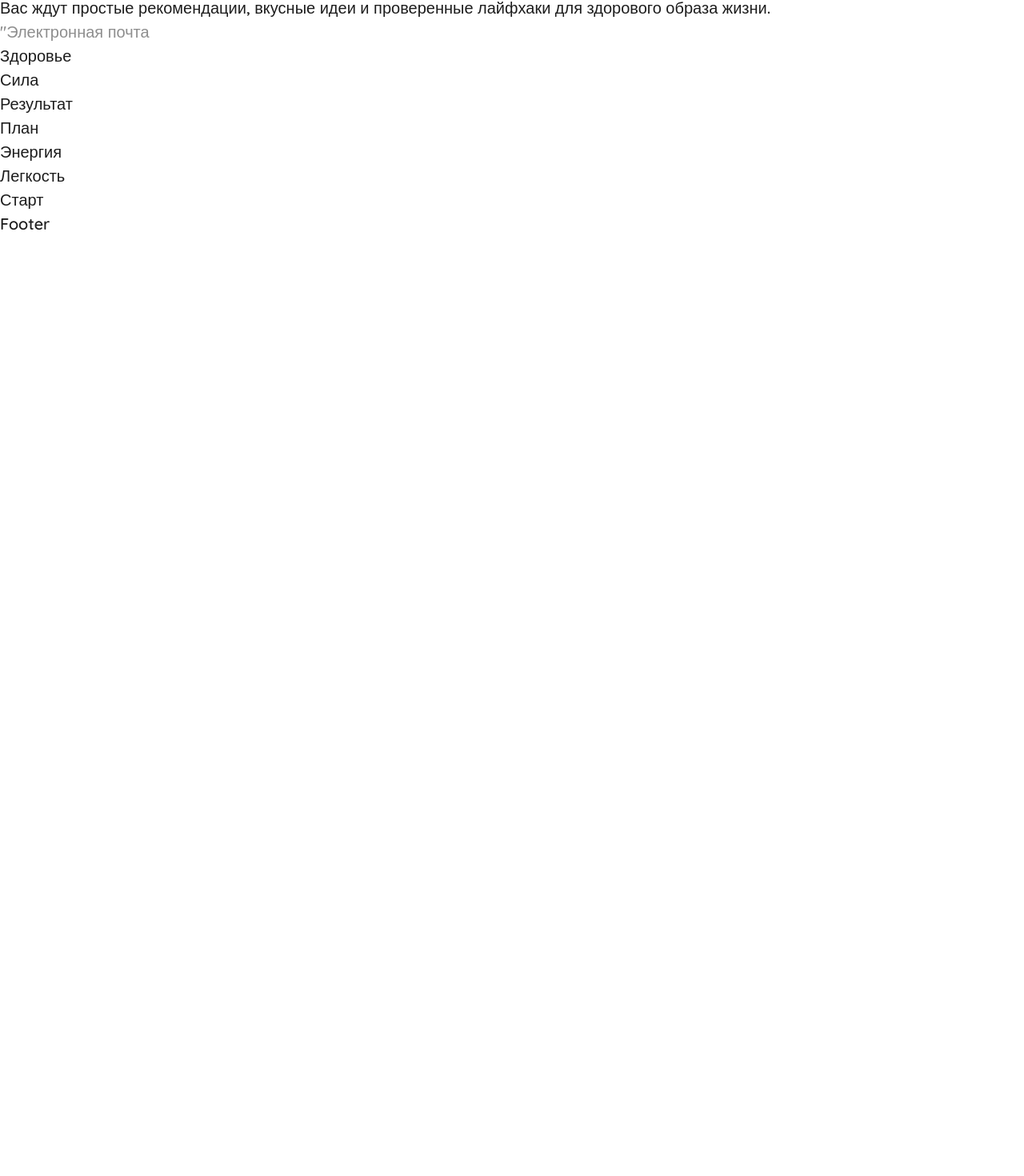
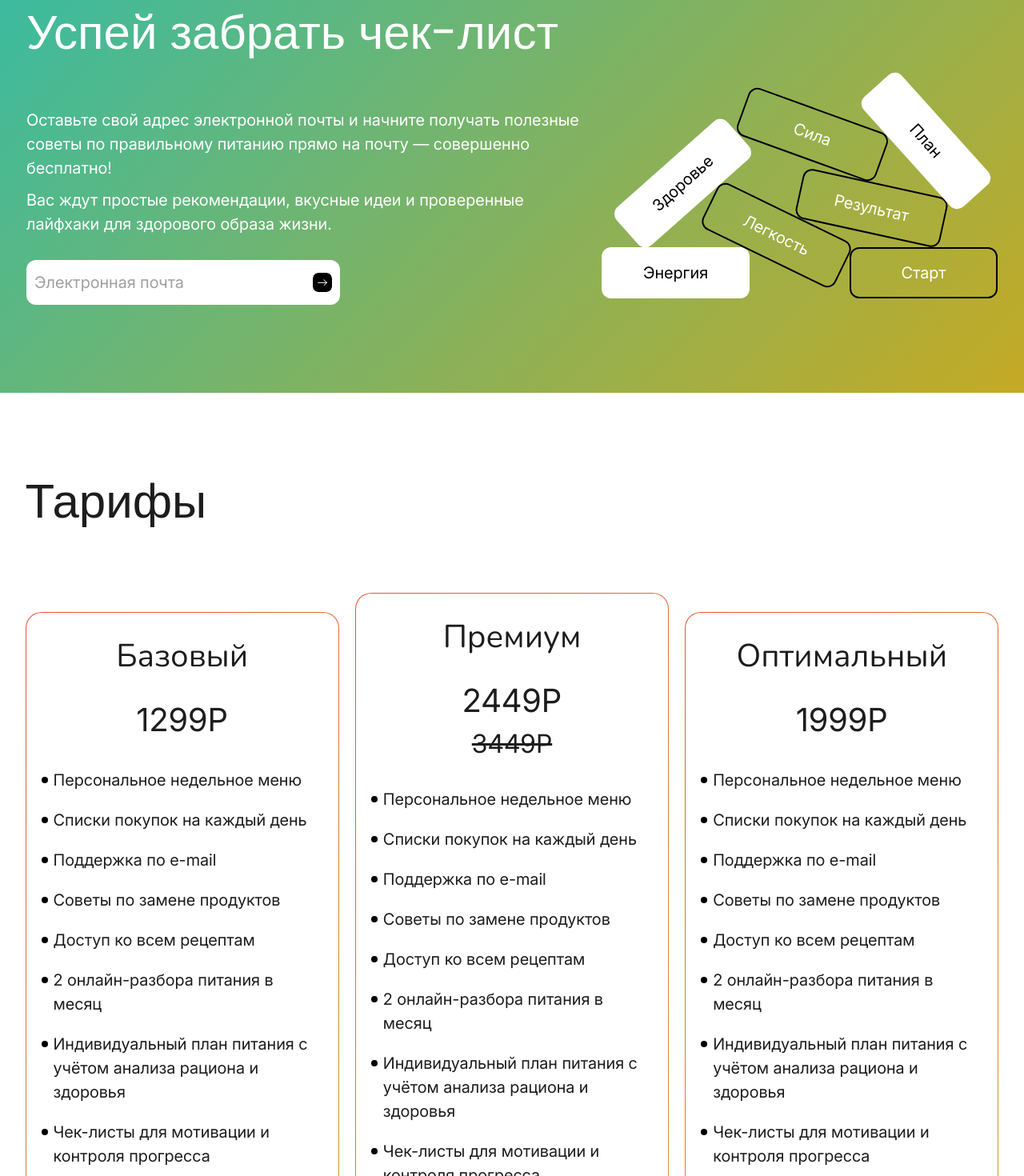
Before and after one commit to Anatoliy2024/healthy-food, a Next.js app: page / in a window 1280 px wide. Shown: the part 10413-11883 px from the top of the page at 80% size. Before the commit the page ends 10708 px from the top, so only its background shows below. Built offline with nearby package versions, Linux system fonts and the light colour scheme.

Commit message:
add TariffBlock and change css

```diff
--- /dev/null
+++ b/src/assets/svg/ArrowWhite.tsx
@@ -0,0 +1,26 @@
+export function ArrowWhite() {
+  return (
+    <svg
+      width="24"
+      height="24"
+      viewBox="0 0 24 24"
+      fill="none"
+      xmlns="http://www.w3.org/2000/svg"
+    >
+      <g clipPath="url(#clip0_8614_736)">
+        <rect width="24" height="24" rx="6.66667" fill="black" />
+        <path
+          d="M6.66669 12.2671H17.4561M17.4561 12.2671L13.7561 8.66699M17.4561 12.2671L14.0561 15.567"
+          stroke="white"
+          strokeLinecap="round"
+          strokeLinejoin="round"
+        />
+      </g>
+      <defs>
+        <clipPath id="clip0_8614_736">
+          <rect width="24" height="24" rx="6.66667" fill="white" />
+        </clipPath>
+      </defs>
+    </svg>
+  )
+}
--- a/src/components/CheckList/CheckList.module.scss
+++ b/src/components/CheckList/CheckList.module.scss
@@ -1,2 +1,121 @@
+@mixin block-style {
+  border: 2px solid black;
+  color: white;
+}
+@mixin block-style-different {
+  color: black;
+  background: white;
+}
+
 .wrapper {
+  background: var(--color-gradient-3);
+  padding: 90px 0 110px 0;
+  color: white;
+  margin-bottom: 90px;
+  h3 {
+    font-size: var(--fs-xsl);
+    font-family: var(--font-poppins), sans-serif;
+  }
+  .container {
+    font-family: var(--font-inter), sans-serif;
+    font-size: var(--fs-lg);
+    max-width: 1214px;
+    margin: 0 auto;
+    .content {
+      //   padding-top: 50px;
+      display: flex;
+      gap: 10px;
+
+      .offer {
+        // max-width: 709px;
+        padding-top: 50px;
+
+        flex: 0 1 709px;
+        div:first-child {
+          display: flex;
+          flex-direction: column;
+          gap: 10px;
+          padding-bottom: 30px;
+        }
+        div:last-child {
+          padding: 13px 10px;
+          border-radius: 12px;
+          background: white;
+          color: black;
+          max-width: 392px;
+          display: flex;
+          gap: 10px;
+          justify-content: space-between;
+          align-items: center;
+          & > svg:hover {
+            cursor: pointer;
+            transform: scale(1.1);
+          }
+        }
+        input {
+          flex: 1;
+        }
+        input::placeholder {
+          color: #a0a0a0;
+          opacity: 1; /* важно для Firefox */
+        }
+      }
+      .principles {
+        flex: 0 0 495px;
+        height: 288px;
+        // flex: 1;
+        position: relative;
+        div {
+          width: 185px;
+          height: 64px;
+          display: flex;
+          justify-content: center;
+          align-items: center;
+
+          border-radius: 12px;
+          position: absolute;
+        }
+        div:nth-child(1) {
+          @include block-style-different;
+          transform: rotate(-41.59deg);
+          bottom: 112px;
+          left: 9px;
+        }
+        div:nth-child(2) {
+          @include block-style;
+          transform: rotate(19.94deg);
+          top: 51px;
+          left: 171px;
+        }
+        div:nth-child(3) {
+          @include block-style;
+          transform: rotate(12.37deg);
+          right: 65px;
+          bottom: 81px;
+        }
+        div:nth-child(4) {
+          @include block-style-different;
+          transform: rotate(48deg);
+          top: 59px;
+          right: -3px;
+        }
+        div:nth-child(5) {
+          @include block-style-different;
+          bottom: 0;
+          left: 0;
+        }
+        div:nth-child(6) {
+          @include block-style;
+          transform: rotate(25.96deg);
+          bottom: 47px;
+          left: 126px;
+        }
+        div:nth-child(7) {
+          @include block-style;
+          right: 0;
+          bottom: 0;
+        }
+      }
+    }
+  }
 }
--- a/src/components/CheckList/CheckList.tsx
+++ b/src/components/CheckList/CheckList.tsx
@@ -1,11 +1,12 @@
+import { ArrowWhite } from "@/assets/svg/ArrowWhite"
 import style from "./CheckList.module.scss"
 export function CheckList() {
   return (
     <div className={style.wrapper}>
       <div className={style.container}>
-        <h3>успей забрать чек-лист</h3>
-        <div>
-          <div>
+        <h3>Успей забрать чек-лист</h3>
+        <div className={style.content}>
+          <div className={style.offer}>
             <div>
               <p>
                 Оставьте свой адрес электронной почты и начните получать
@@ -18,10 +19,11 @@ export function CheckList() {
               </p>
             </div>
             <div>
-              <input type="text" placeholder='"Электронная почта' />
+              <input type="text" placeholder="Электронная почта" />
+              <ArrowWhite />
             </div>
           </div>
-          <div>
+          <div className={style.principles}>
             <div>Здоровье</div>
             <div>Сила</div>
             <div>Результат</div>
--- a/src/components/MainInfo/MainInfo.tsx
+++ b/src/components/MainInfo/MainInfo.tsx
@@ -6,6 +6,7 @@ import { RecipeBlock } from "../RecipeBlock/RecipeBlock"
 import { SloganBlock } from "../SloganBlock/SloganBlock"
 import { SloganBlockTwo } from "../SloganBlockTwo/SloganBlockTwo"
 import { SubscribeBlock } from "../SubscribeBlock/SubscribeBlock"
+import { TariffBlock } from "../TariffBlock/TariffBlock"
 
 export function MainInfo() {
   return (
@@ -18,6 +19,7 @@ export function MainInfo() {
       <AdvantageBlock />
       <SloganBlockTwo />
       <CheckList />
+      <TariffBlock />
     </div>
   )
 }
--- /dev/null
+++ b/src/components/TariffBlock/TariffBlock.module.scss
@@ -0,0 +1,70 @@
+.wrapper {
+  max-width: 1217px;
+  margin: 0 auto;
+  h3 {
+    font-size: var(--fs-xsl);
+    font-family: var(--font-poppins), sans-serif;
+    padding-bottom: 70px;
+  }
+  .content {
+    display: flex;
+    align-items: center;
+    gap: 20px;
+    font-family: var(--font-inter);
+    h4 {
+      font-family: var(--font-nunito);
+      padding-bottom: 20px;
+    }
+    .price {
+      padding-bottom: 30px;
+    }
+    .fullPrice {
+      font-size: var(--fs-xl);
+      text-decoration: line-through;
+      text-align: center;
+    }
+    h4,
+    .price {
+      text-align: center;
+      font-size: var(--fs-xll);
+    }
+    .col {
+      border: 1px solid transparent;
+      background: linear-gradient(white, white) padding-box,
+        var(--color-gradient) border-box;
+      border-radius: 20px;
+      padding: 24px;
+      ul {
+        display: flex;
+        // align-items: center;
+        flex-direction: column;
+        gap: 20px;
+        padding-bottom: 30px;
+        li {
+          padding-left: 10px;
+          position: relative;
+          &::before {
+            content: "";
+            position: absolute;
+            top: 11px;
+            left: -5px;
+            width: 8px;
+            height: 8px;
+            background: black;
+            border-radius: 50%;
+          }
+        }
+      }
+      button {
+        padding: 20px 60px;
+        color: white;
+        // flex: 1;
+        // display: flex;
+        // justify-content: center;
+        // align-items: center;
+        background: var(--color-gradient);
+        border-radius: 12px;
+      }
+    }
+  }
+}
--- /dev/null
+++ b/src/components/TariffBlock/TariffBlock.tsx
@@ -0,0 +1,63 @@
+import style from "./TariffBlock.module.scss"
+
+const BD = [
+  "Персональное недельное меню",
+  "Списки покупок на каждый день",
+  "Поддержка по e-mail",
+  "Советы по замене продуктов",
+  "Доступ ко всем рецептам",
+  "2 онлайн-разбора питания в месяц",
+  "Индивидуальный план питания c учётом анализа рациона и здоровья",
+  "Чек-листы для мотивации и контроля прогресса",
+  "Приглашение на закрытые вебинары и онлайн-кулинарные мастер-классы",
+]
+export function TariffBlock() {
+  return (
+    <div className={style.wrapper}>
+      <h3>Тарифы</h3>
+      <div className={style.content}>
+        <TrafficElem title="Базовый" price="1299P" styleElem="basic" />
+        <TrafficElem
+          title="Премиум"
+          price="2449P"
+          fullPrice="3449P"
+          styleElem="special2"
+        />
+        <TrafficElem title="Оптимальный" price="1999P" styleElem="special" />
+      </div>
+    </div>
+  )
+}
+
+function TrafficElem({
+  title,
+  price,
+  styleElem,
+  fullPrice,
+}: {
+  title: string
+  price: string
+  styleElem?: string
+  fullPrice?: string
+}) {
+  return (
+    <div
+      className={`${style.col} ${
+        styleElem === "special" ? style.special : ""
+      } ${styleElem === "special2" ? style.specialTwo : ""}`}
+    >
+      <h4>{title}</h4>
+      <div className={style.price}>
+        {price}
+        {fullPrice && <div className={style.fullPrice}>{fullPrice}</div>}
+      </div>
+
+      <ul>
+        {BD.map((el, index) => (
+          <li key={index}>{el}</li>
+        ))}
+      </ul>
+      <button>Оформить подписку</button>
+    </div>
+  )
+}
```
